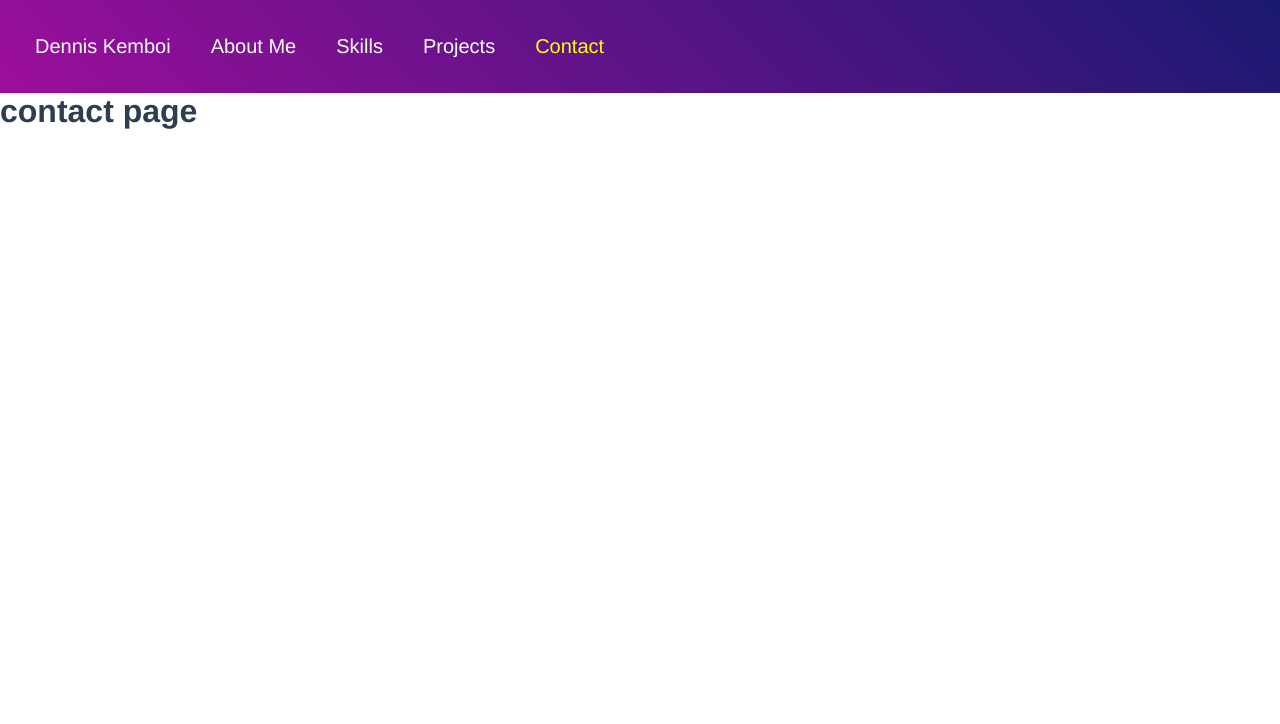
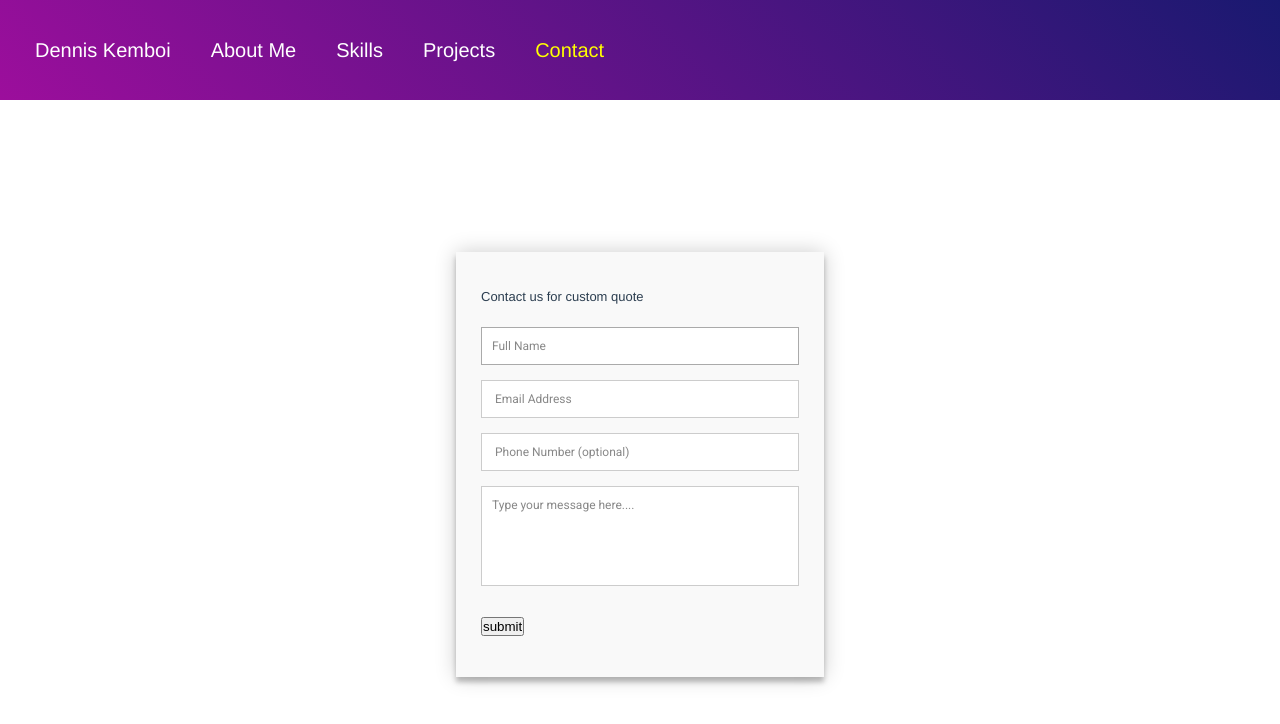
Before and after one commit to Developer-Dennis/densite, a Vue app: page /contact in a window 1280 px wide. Shown: the top 724 px of the page. Built offline with nearby package versions, Linux system fonts and the light colour scheme.

Commit message:
created contact page

```diff
--- a/src/views/contact.vue
+++ b/src/views/contact.vue
@@ -1,13 +1,188 @@
+
 <template>
-  <h1>contact page</h1>
-</template>
+    <div class="container">
+      <form  id="contact" action="mailto:denkogei24@gmail.com" method="post" enctype="text/plain" >
+        <h4>Contact us for custom quote</h4>
+        <fieldset>
+          <input placeholder="Full Name" type="text" name="Firstname" tabindex="1" required autofocus>
+        </fieldset>
+        <fieldset>
+          <input placeholder=" Email Address" type="text" name="Email" tabindex="2" required>
+        </fieldset>
+        <fieldset>
+          <input placeholder=" Phone Number (optional)" type="tel" tabindex="3" >
+        </fieldset>
+        <fieldset>
+          <textarea placeholder="Type your message here...." type="text" name="message" tabindex="5" required></textarea>
+        </fieldset>
+        <fieldset>
+          <input type="submit" name="submit" value="submit" onclick="sendEmail()">
+        </fieldset>
+      </form>
+    </div>
+  </template>
 
 <script>
+function sendEmail() {
+Email.send({
+    Host : "smtp.mailtrap.io",
+    Username : "<Mailtrap username>",
+    Password : "<Mailtrap password>",
+    To : 'recipient@example.com',
+    From : "sender@example.com",
+    Subject : "Test email",
+    Body : "<html><h2>Header</h2><strong>Bold text</strong><br></br><em>Italic</em></html>"
+}).then(
+  message => alert(message)
+);
+}
 export default {
 
 }
+
 </script>
 
 <style>
+    @import url(https://fonts.googleapis.com/css?family=Roboto:400,300,600,400italic);
+* {
+  margin: 0;
+  padding: 0;
+  box-sizing: border-box;
+  -webkit-box-sizing: border-box;
+  -moz-box-sizing: border-box;
+  -webkit-font-smoothing: antialiased;
+  -moz-font-smoothing: antialiased;
+  -o-font-smoothing: antialiased;
+  font-smoothing: antialiased;
+  text-rendering: optimizeLegibility;
+}
 
+body {
+  font-family: "Roboto", Helvetica, Arial, sans-serif;
+  font-weight: 100;
+  font-size: 12px;
+  line-height: 30px;
+}
+
+.container {
+  max-width: 400px;
+  width: 100%;
+  margin: 0 auto;
+  position: relative;
+}
+
+#contact input[type="text"],
+#contact input[type="email"],
+#contact input[type="tel"],
+#contact input[type="url"],
+#contact textarea,
+#contact button[type="submit"] {
+  font: 400 12px/16px "Roboto", Helvetica, Arial, sans-serif;
+}
+
+#contact {
+  background: #F9F9F9;
+  padding: 25px;
+  margin: 150px 0;
+  box-shadow: 0 0 20px 0 rgba(0, 0, 0, 0.2), 0 5px 5px 0 rgba(0, 0, 0, 0.24);
+}
+
+#contact h3 {
+  display: block;
+  font-size: 30px;
+  font-weight: 300;
+  margin-bottom: 10px;
+}
+
+#contact h4 {
+  margin: 5px 0 15px;
+  display: block;
+  font-size: 13px;
+  font-weight: 400;
+}
+
+fieldset {
+  border: medium none !important;
+  margin: 0 0 10px;
+  min-width: 100%;
+  padding: 0;
+  width: 100%;
+}
+
+#contact input[type="text"],
+#contact input[type="email"],
+#contact input[type="tel"],
+#contact input[type="url"],
+#contact textarea {
+  width: 100%;
+  border: 1px solid #ccc;
+  background: #FFF;
+  margin: 0 0 5px;
+  padding: 10px;
+}
+
+#contact input[type="text"]:hover,
+#contact input[type="email"]:hover,
+#contact input[type="tel"]:hover,
+#contact input[type="url"]:hover,
+#contact textarea:hover {
+  -webkit-transition: border-color 0.3s ease-in-out;
+  -moz-transition: border-color 0.3s ease-in-out;
+  transition: border-color 0.3s ease-in-out;
+  border: 1px solid #aaa;
+}
+
+#contact textarea {
+  height: 100px;
+  max-width: 100%;
+  resize: none;
+}
+
+#contact button[type="submit"] {
+  cursor: pointer;
+  width: 100%;
+  border: none;
+  background: linear-gradient(45deg, rgb(156, 14, 156), midnightblue);
+  color: #FFF;
+  margin: 0 0 5px;
+  padding: 10px;
+  font-size: 15px;
+}
+
+#contact button[type="submit"]:hover {
+  background: linear-gradient(45deg, rgb(156, 14, 156), midnightblue);
+  -webkit-transition: background 0.3s ease-in-out;
+  -moz-transition: background 0.3s ease-in-out;
+  transition: background-color 0.3s ease-in-out;
+}
+
+#contact button[type="submit"]:active {
+  box-shadow: inset 0 1px 3px rgba(0, 0, 0, 0.5);
+}
+
+.copyright {
+  text-align: center;
+}
+
+#contact input:focus,
+#contact textarea:focus {
+  outline: 0;
+  border: 1px solid #aaa;
+}
+
+::-webkit-input-placeholder {
+  color: #888;
+}
+
+:-moz-placeholder {
+  color: #888;
+}
+
+::-moz-placeholder {
+  color: #888;
+}
+
+:-ms-input-placeholder {
+  color: #888;
+}
 </style>
```
